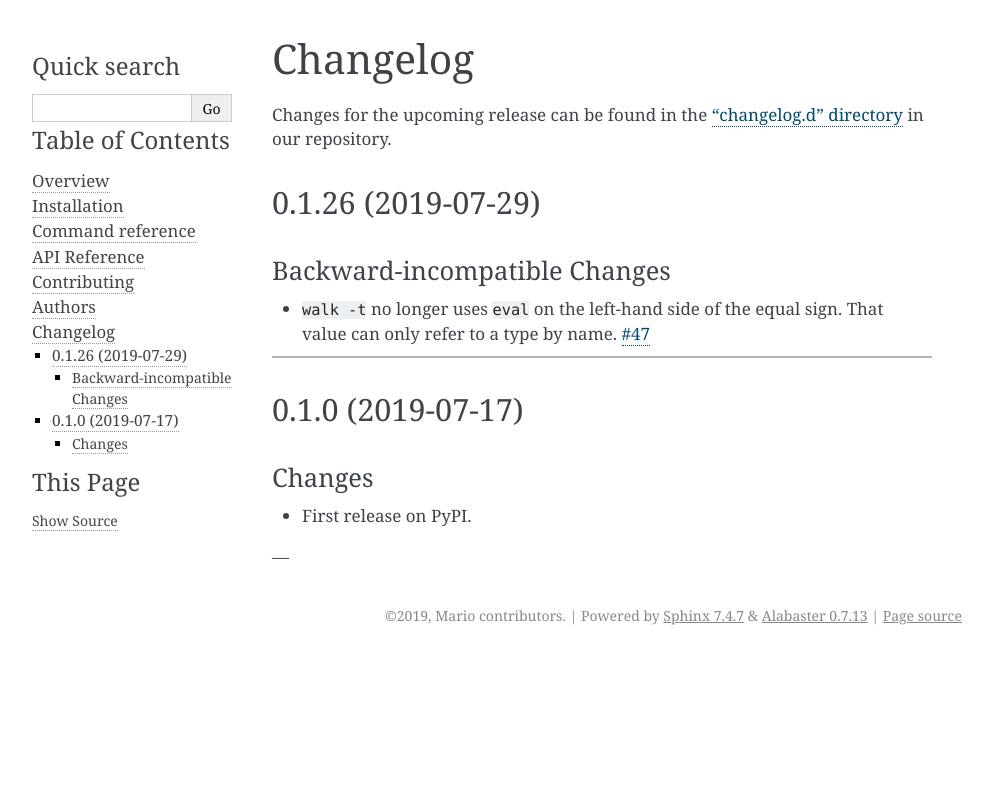
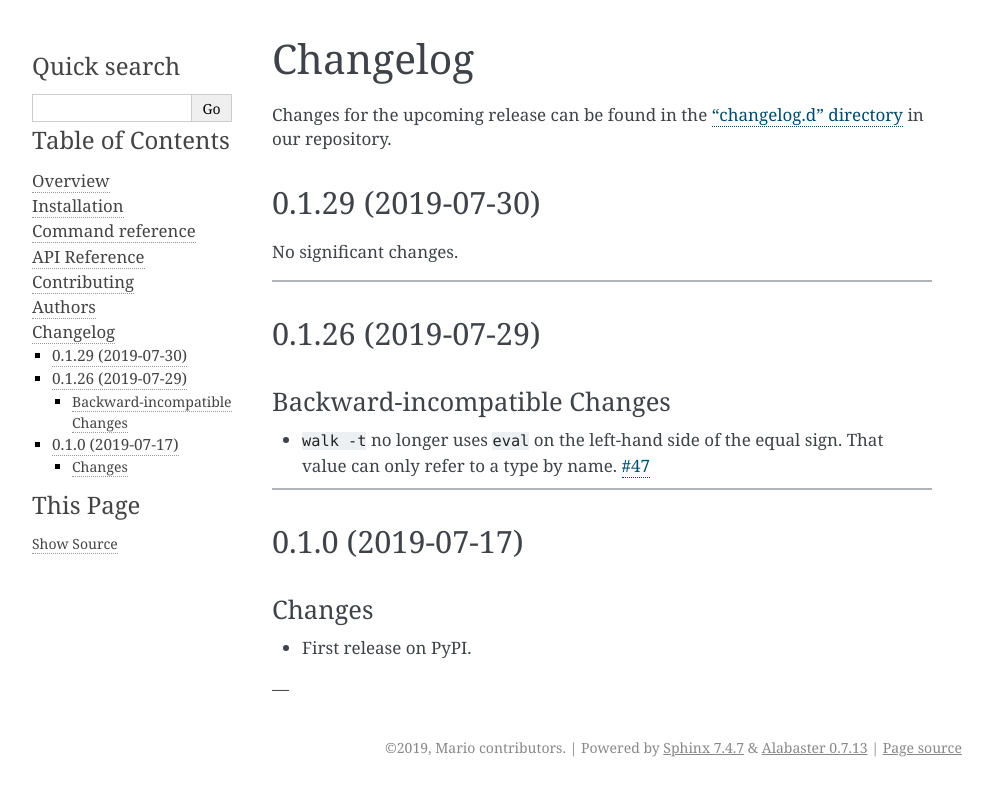
Before and after one commit to python-mario/mario-addons, a Sphinx documentation site: the page built from docs/changelog.rst, in a window 1280 px wide. Shown: the top 796 px of the page, without its empty margins (148-1141 px from the left). Built offline with Sphinx 7.4.7, drawn with Linux system fonts in a browser that asks for light colours.

Commit message:
Bump version: 0.1.28 → 0.1.29

```diff
--- a/CHANGELOG.rst
+++ b/CHANGELOG.rst
@@ -12,6 +12,14 @@
 
 .. towncrier release notes start
 
+0.1.29 (2019-07-30)
+-------------------
+
+
+No significant changes.
+
+
+----
 
 
 0.1.26 (2019-07-29)
--- a/docs/conf.py
+++ b/docs/conf.py
@@ -29,7 +29,7 @@
 year = "2019"
 author = "Mario contributors"
 copyright = "{0}, {1}".format(year, author)
-version = release = "0.1.28"
+version = release = "0.1.29"
 
 pygments_style = "trac"
 templates_path = ["."]
--- a/setup.py
+++ b/setup.py
@@ -34,7 +34,7 @@
 # Enable code coverage for C code: we can't use CFLAGS=-coverage in tox.ini, since that may mess with compiling
 setup(
     name="mario-addons",
-    version="0.1.28",
+    version="0.1.29",
     description="More commands for Mario.",
     long_description="%s\n%s"
     % (
--- a/src/mario_addons/__init__.py
+++ b/src/mario_addons/__init__.py
@@ -1,3 +1,3 @@
 """Addons for mario."""
 
-__version__ = "0.1.28"
+__version__ = "0.1.29"
```
Also changed, not shown: .bumpversion.cfg.
